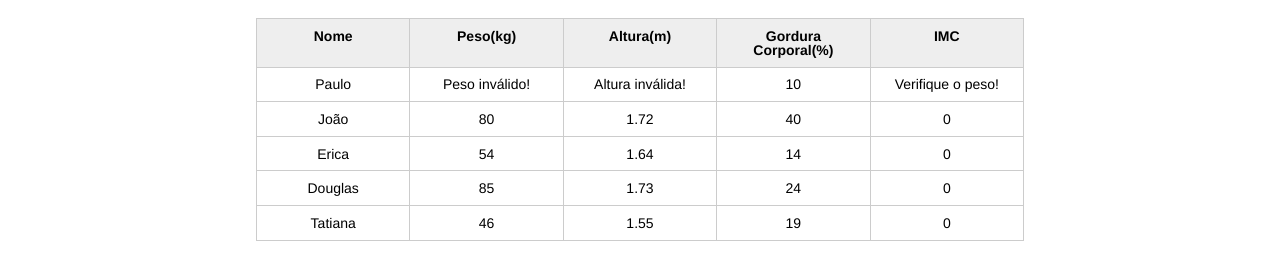
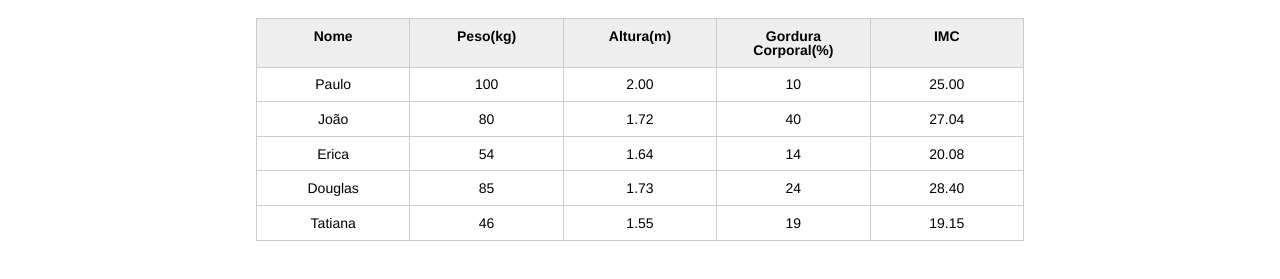
Before and after one commit to pauloilarde/js-alura, a plain HTML site: page introducao-javascript/index.html in a window 1280 px wide. Shown: the part 123-402 px from the top of the page. Drawn offline with Linux system fonts and the light colour scheme.

Commit message:
Melhorias no JavaScript

```diff
--- a/introducao-javascript/index.html
+++ b/introducao-javascript/index.html
@@ -33,8 +33,8 @@
 					<tbody id="tabela-pacientes">
 						<tr class="paciente" id="primeiro-paciente">
 							<td class="info-nome">Paulo</td>
-							<td class="info-peso">1000</td>
-							<td class="info-altura">4.00</td>
+							<td class="info-peso">100</td>
+							<td class="info-altura">2.00</td>
 							<td class="info-gordura">10</td>
 							<td class="info-imc">0</td>
 						</tr>
--- a/introducao-javascript/js/main.js
+++ b/introducao-javascript/js/main.js
@@ -1,7 +1,11 @@
 var titulo = document.querySelector(".titulo");
 titulo.textContent = "Aparecida Nutricionista";
 
-var paciente = document.querySelector("#primeiro-paciente");
+var pacientes = document.querySelectorAll(".paciente");
+
+for(var i = 0; i < pacientes.length; i++){
+
+   var paciente = pacientes[i];
 
    var tdPeso = paciente.querySelector(".info-peso");
    var peso = tdPeso.textContent;
@@ -28,8 +32,6 @@ if(peso < 0 || peso > 999){
 
    if(pesoEhValido && alturaEhValida){
       var imc = peso / (altura * altura);
-   tdImc.textContent = imc;
+      tdImc.textContent = imc.toFixed(2);
    }
-
-
-console.log(imc);
+}
```
Lines whose indentation alone changed are shown as unchanged.
